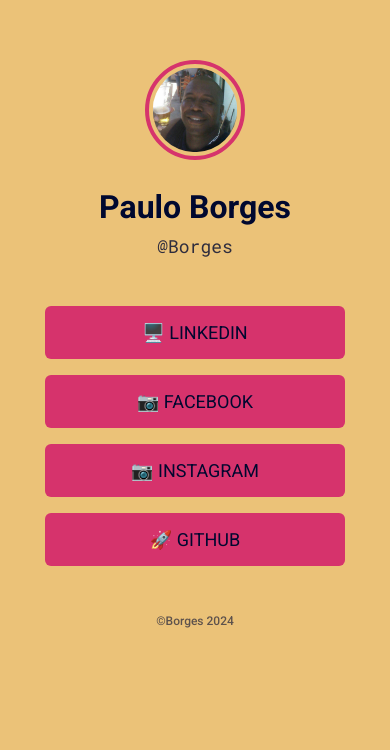
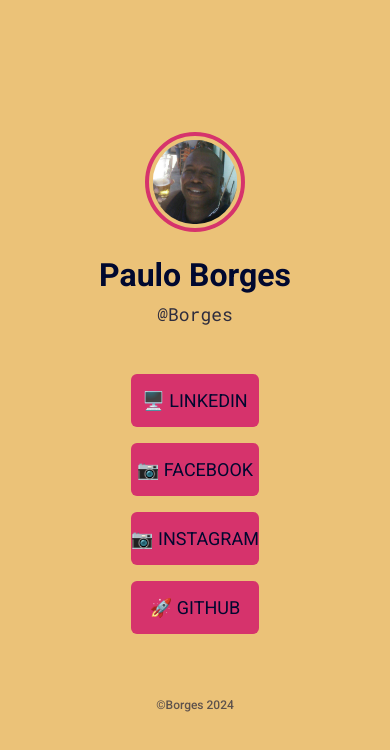
Before and after one commit to Paulo-Borges/RocketLinks, a plain HTML site: page index.html in a window 390 px wide. Drawn offline with Linux system fonts and the light colour scheme.

Commit message:
fix Update CSS

```diff
--- a/styles.css
+++ b/styles.css
@@ -6,49 +6,48 @@
 
 html {
   /* variaveis com elas podemos mudar funcões e  cores  */
-    --bg-color: #EDF2FF;
-    --text-color: #00082F;
-    --primary-color: #4263EB;
-    --primary-color-dark: #364FC7;
-
+  --bg-color: #edf2ff;
+  --text-color: #00082f;
+  --primary-color: #4263eb;
+  --primary-color-dark: #364fc7;
 }
 
 body {
-    --bg-color: #EDF2FF;
-    --text-color: #00082F;
+  --bg-color: #edf2ff;
+  --text-color: #00082f;
 }
 
 body.dark-blue {
-    --bg-color: #00082F;
-    --text-color:#FFFFFF ;
+  --bg-color: #00082f;
+  --text-color: #ffffff;
 }
 
 body.pink {
-    --bg-color: #FFF0F6;
-    --text-color: #1F000B;
-    --primary-color: #D6336C;
-    --primary-color-dark: #A61E4D;
+  --bg-color: #fff0f6;
+  --text-color: #1f000b;
+  --primary-color: #d6336c;
+  --primary-color-dark: #a61e4d;
 }
 
 body.dark-pink {
-    --bg-color: #1F000B;
-    --text-color: #FFFFFF;
-    --primary-color: #D6336C;
-    --primary-color-dark: #A61E4D;
+  --bg-color: #1f000b;
+  --text-color: #ffffff;
+  --primary-color: #d6336c;
+  --primary-color-dark: #a61e4d;
 }
 
 body.green {
   --bg-color: #3b6e37;
-    --text-color: #FFFFFF;
+  --text-color: #ffffff;
   --primary-color: #d8db21;
   --primary-color-dark: #584a08;
 }
 
 body.green-dark {
-    --bg-color: #FFFFFF;
-    --text-color: #1F000B;
+  --bg-color: #ffffff;
+  --text-color: #1f000b;
   --primary-color: #3b6e37;
-    --primary-color-dark: #D8DB21;
+  --primary-color-dark: #d8db21;
 }
 
 a {
@@ -56,18 +55,20 @@
 }
 
 body {
-    background:var(--bg-color);
+  background: var(--bg-color);
   color: var(--text-color);
-    font-family: 'Roboto', sans-serif;
+  font-family: "Roboto", sans-serif;
 }
 .container {
+  display: flex;
+  flex-direction: column;
+  justify-content: center;
+  align-items: center;
   text-align: center;
-    width: 300px;    /* largura do trabalho  */
-    margin: 60px auto ;
-
+  height: 100vh;
 }
 img {
-    width: 100%;     /* 100% do tamanho da largura */
+  width: 100%; /* 100% do tamanho da largura */
 }
 
 img.avatar {
@@ -79,22 +80,20 @@
 }
 
 h1 {
-    margin-top: 24px;
-    margin-bottom: 8px;
+  margin: 24px 0px 8px 0px;
   font-size: 32px;
   margin-bottom: 8px;
 }
 .username {
-    font-family: 'Roboto Mono', monospace;
+  font-family: "Roboto Mono", monospace;
   opacity: 0.8;
   font-size: 18px;
 }
 
 ul {
   list-style: none;
-    margin: 48px 0;
+  margin: 48px 0px;
 }
-
 
 ul li a {
   height: 53px;
@@ -108,7 +107,7 @@
 
   margin-bottom: 16px;
   border-radius: 6px;
-    transition: background 0.4s;
+  transition: 0.4s;
 }
 
 ul li a:hover {
@@ -119,32 +118,32 @@
   font-weight: 500;
   font-size: 12px;
   opacity: 0.6;
-    transition: 0,4s;
+  transition: 0, 4s;
 }
 
 footer:hover {
   opacity: 1;
 }
 
-@media (max-width:1100px) {
+@media (max-width: 1100px) {
   body {
     background: #584a08;
   }
 }
 
-@media (max-width:440px) {
+@media (max-width: 440px) {
   body {
     background: rgb(235, 194, 120);
   }
-
 }
 
-@media (max-width:440px) {
+@media (max-width: 440px) {
   ul li a {
-        color: #00082F;
+    color: #00082f;
   }
-    h1, p, footer {
-        color: #00082F;
-
+  h1,
+  p,
+  footer {
+    color: #00082f;
   }
 }
```
Lines whose indentation alone changed are shown as unchanged.
